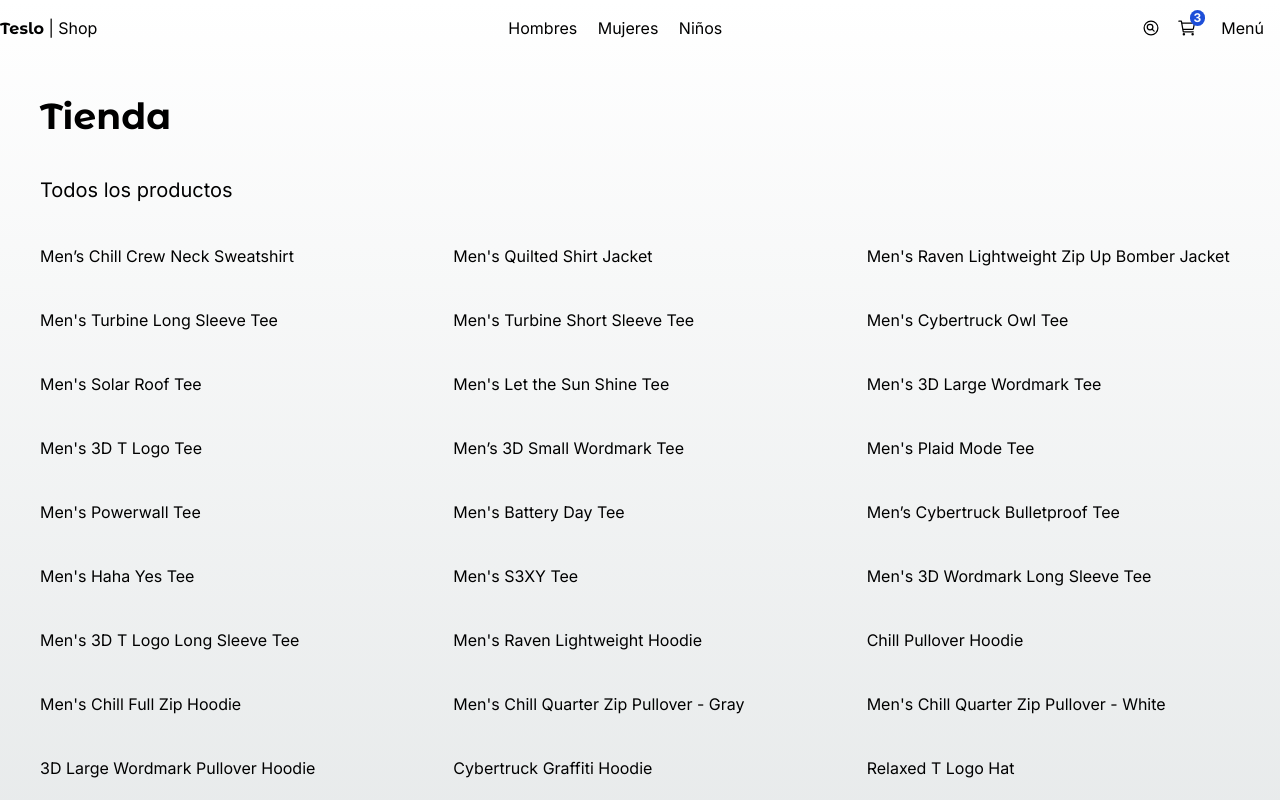
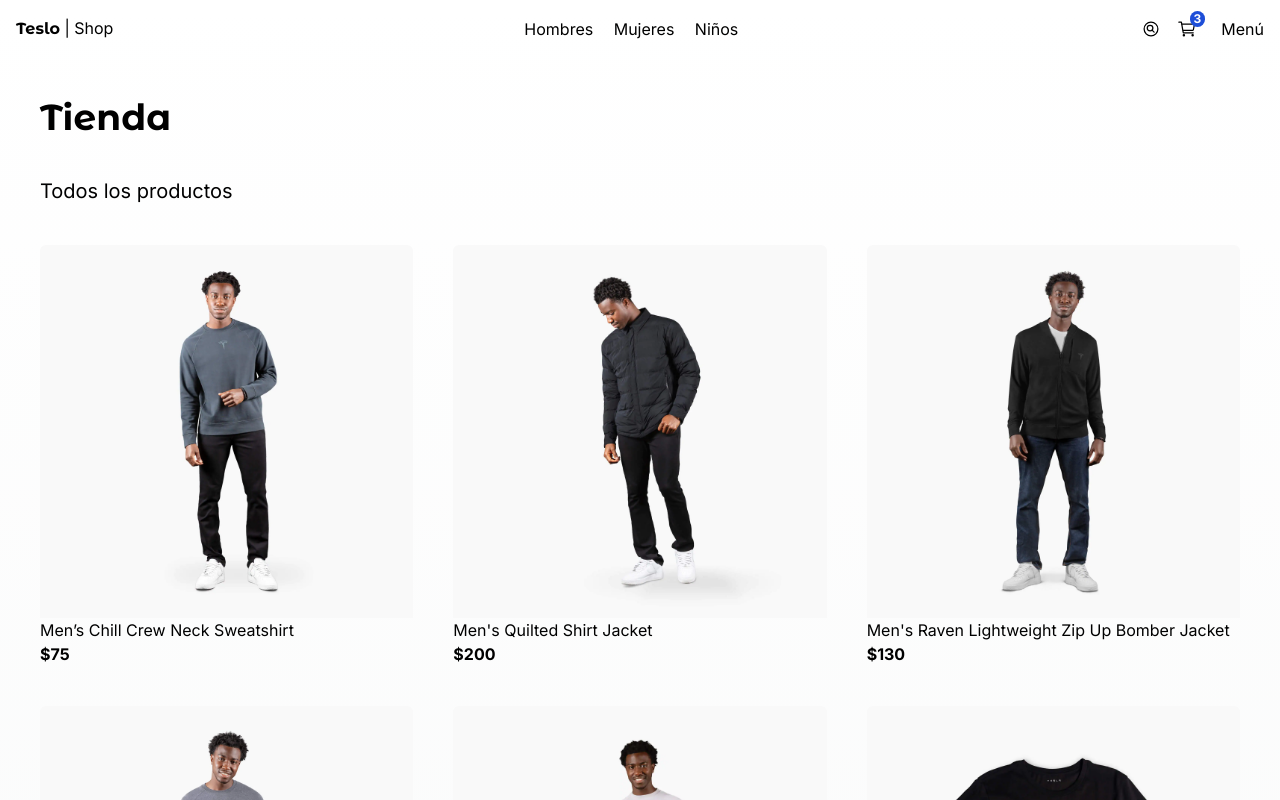
Before and after one commit to leandro666m/teslo-shop, a Next.js app: page / in a window 1280 px wide. Shown: the top 800 px of the page. Built offline with nearby package versions, Linux system fonts and the light colour scheme.

Commit message:
Tarjeta de producto

```diff
--- a/src/components/index.ts
+++ b/src/components/index.ts
@@ -5,3 +5,4 @@
 export * from './ui/not-found/PageNotFound';
 export * from './ui/title/Title';
 export * from './products/product-grid/ProductGrid'
+export * from './products/product-grid/ProductGridItem'
--- a/src/components/products/product-grid/ProductGrid.tsx
+++ b/src/components/products/product-grid/ProductGrid.tsx
@@ -1,6 +1,7 @@
 
 import { Product } from '@/interfaces'
 import React from 'react'
+import { ProductGridItem } from './ProductGridItem'
 
 
 
@@ -16,7 +17,7 @@
     <div className='grid grid-cols-2 sm:grid-cols-3 gap-10 mb-10' >
         {
             products.map( product => (
-                <span key={ product.slug }> { product.title } </span>
+                <ProductGridItem key={ product.slug }  product={ product } />
             ))
         }
 
--- /dev/null
+++ b/src/components/products/product-grid/ProductGridItem.tsx
@@ -0,0 +1,28 @@
+import { Product } from '@/interfaces'
+import Image from 'next/image';
+import Link from 'next/link';
+import React from 'react'
+
+interface Props {
+  product: Product;
+}
+
+
+export const ProductGridItem = ({ product }: Props) => {
+
+
+  return (
+    <div className='rounded-md overflow-hidden fade-in' >
+      <Link href={`/product/${product.slug}`} >
+        <Image src={`/products/${product.images[0]}`} alt={product.title} width={500} height={500} className='w-full object-cover' />
+      </Link>
+
+      <div className=' flex flex-col'>
+        <Link href={`/product/${product.slug}`} className='hover:text-blue-500'> {product.title} </Link>
+      </div>
+
+      <span className='font-bold'> ${product.price} </span>
+
+    </div>
+  )
+}
--- a/src/components/ui/top-menu/TopMenu.tsx
+++ b/src/components/ui/top-menu/TopMenu.tsx
@@ -12,7 +12,7 @@
     <nav className='flex justify-between items-center w-full'>
 
       {/* Logo */}
-      <div>
+      <div className='m-2 p-2'>
         <Link href="/">
           <span className={`${titleFont.className} antialised font-bold`}> Teslo </span>
           <span> | Shop </span>
```
